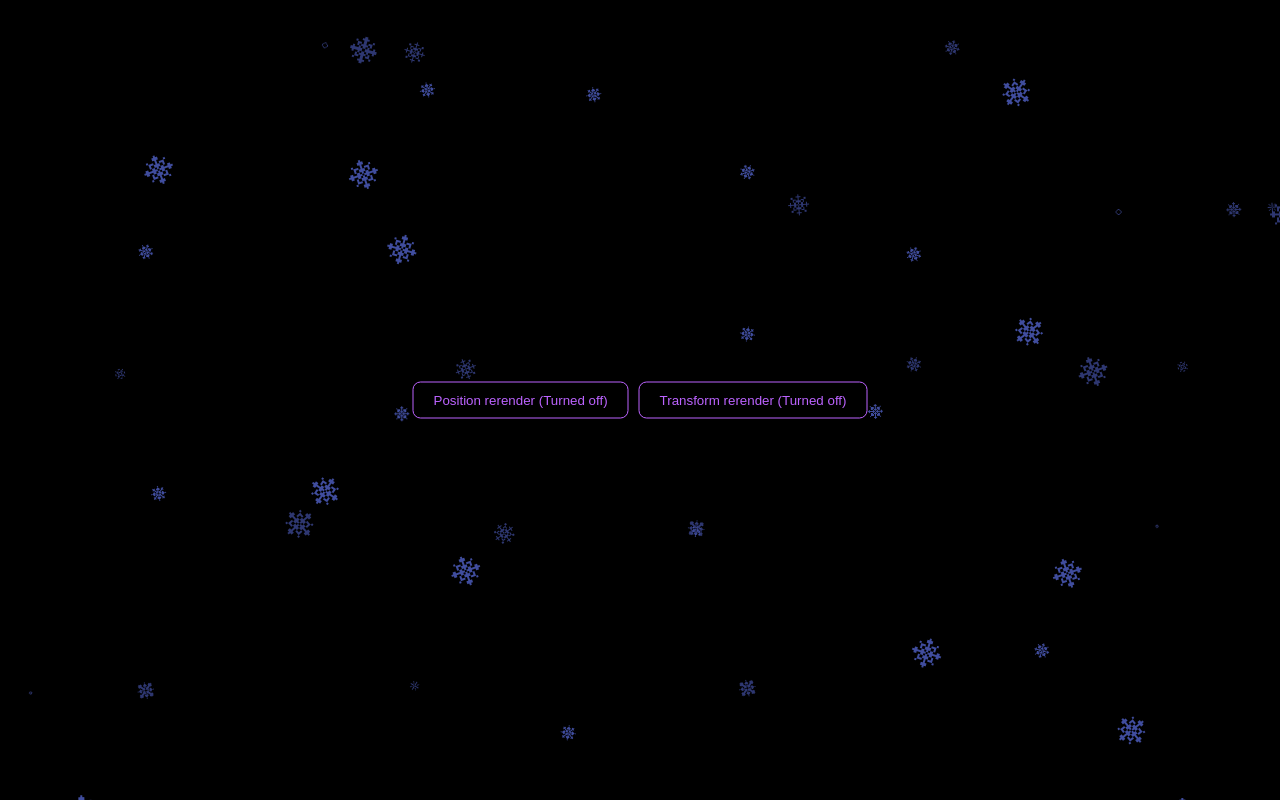
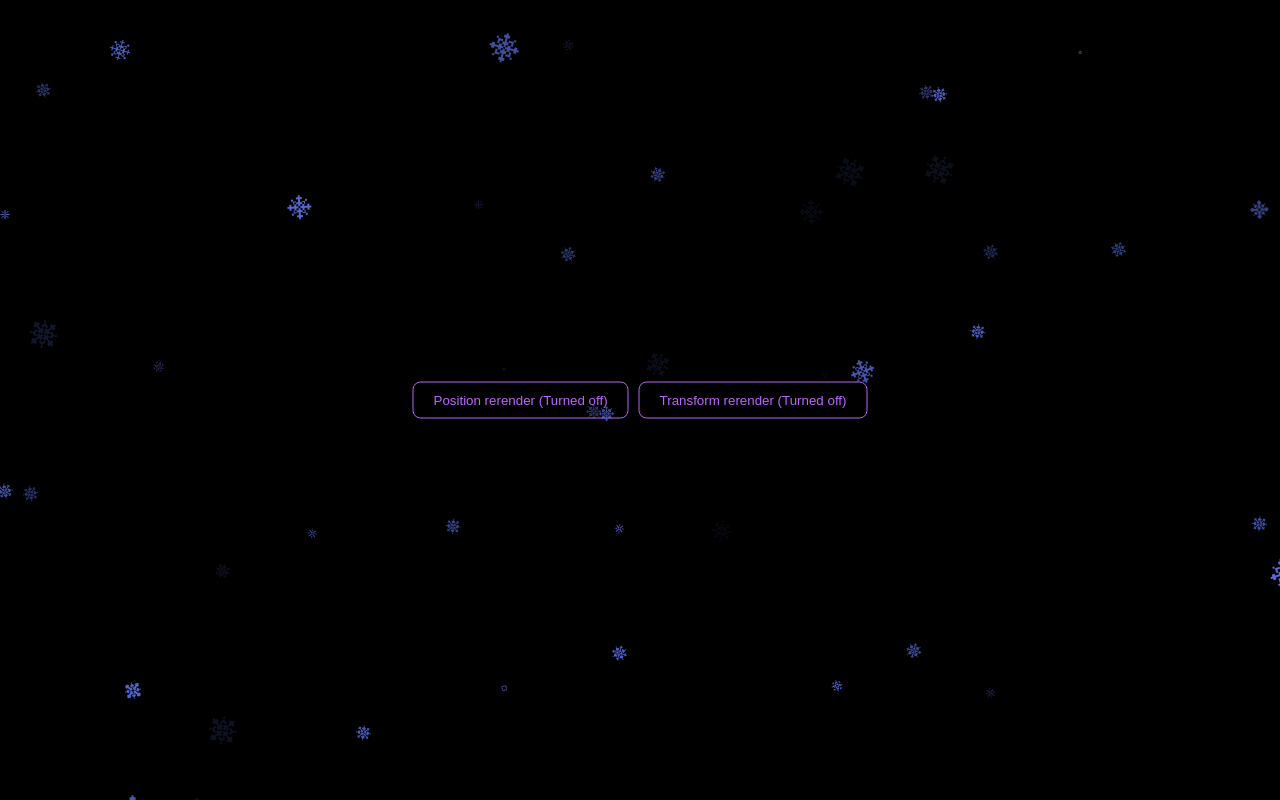
Before and after one commit to or1ginald/snowflaker, a website: page index.html in a window 1280 px wide. Drawn offline with Linux system fonts and the light colour scheme.

Commit message:
fix: lame opacity

```diff
--- a/snowflakes.scss
+++ b/snowflakes.scss
@@ -2,6 +2,11 @@
     padding: 0;
     width: 0;
     height: 0;
+}
+
+@function toFixed($number, $decimalPlaces) {
+    $multiplier: pow(10, $decimalPlaces);
+    @return calc(round($number * $multiplier) / $multiplier)
 }
 
 @mixin create-snowflake($index, $opacity, $translate, $scale, $animation-delay) {
@@ -19,7 +24,7 @@
 }
 
 @for $i from 1 through 47 {
-    $opacity: if($i % 2 == 0, 0.5, 0.7);
+    $opacity: toFixed(random(), 5);
     $translate: if($i % 2 == 0, calc(random(101) - 1) * 1vw, calc(random(101) - 1) * 1vw);
     $scale: if($i % 2 == 0, calc(random(10)/10), calc(random(2)/2));
     $animation-delay: if($i % 2 == 0, $i * 10, $i * 5);
```
Also changed, not shown: snowflakes.css.
